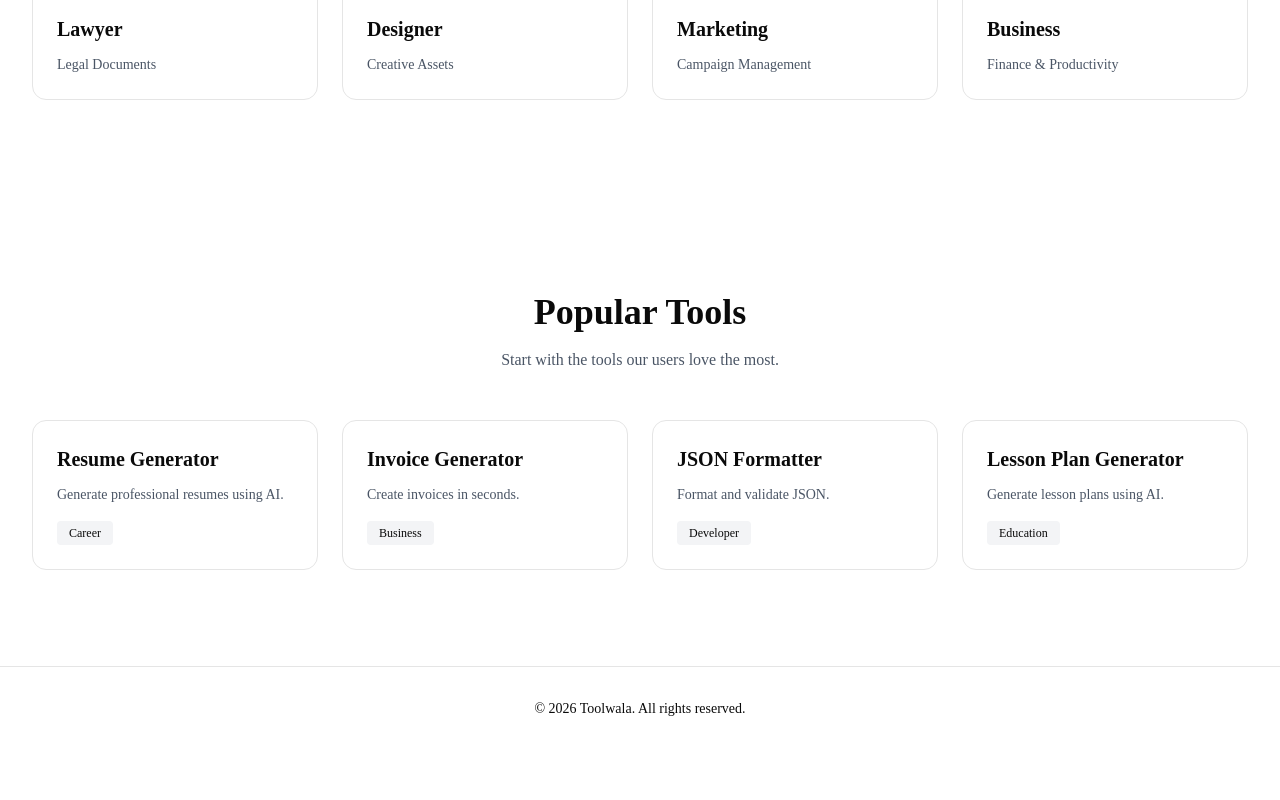
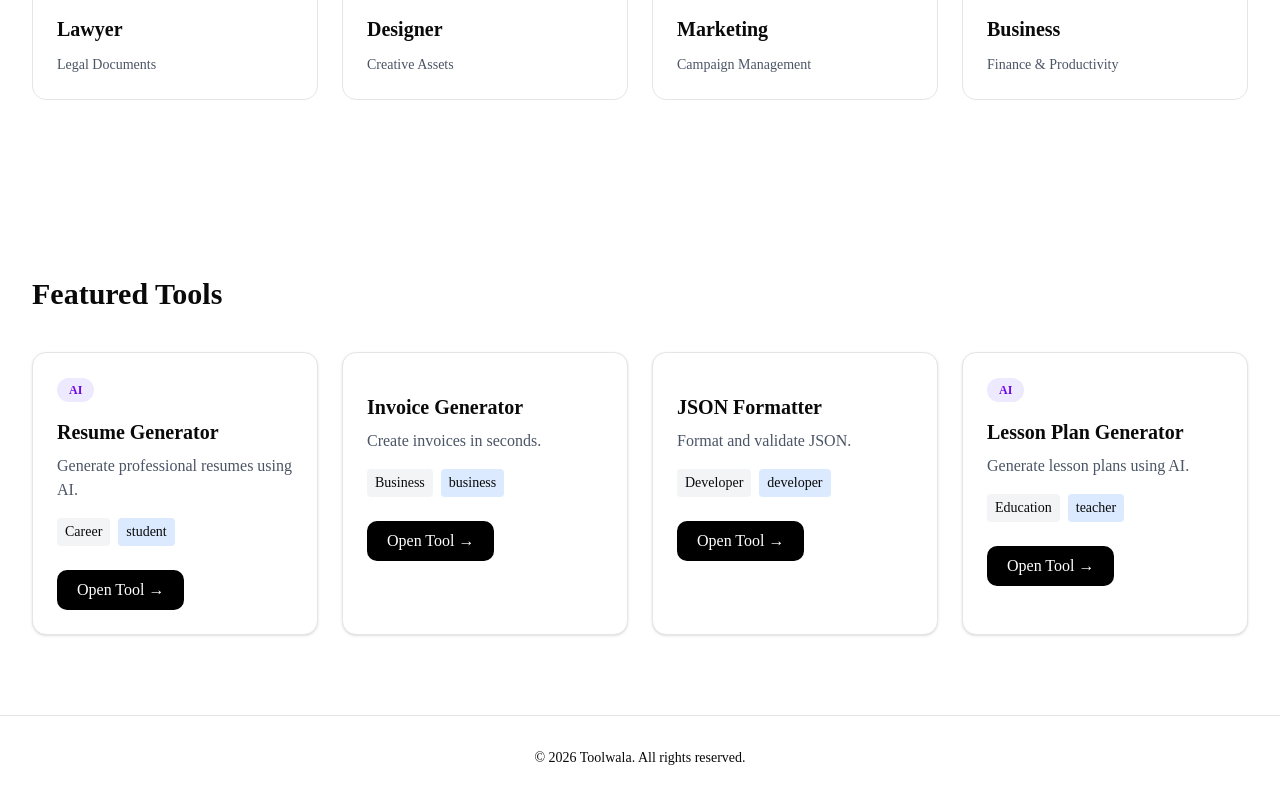
Before and after one commit to Abhinav-Anand9693/toolwala, a Next.js app: page / in a window 1280 px wide. Shown: the part 1335-2135 px from the top of the page. Before the commit the page ends 2086 px from the top, so only its background shows below. Built offline with nearby package versions, Linux system fonts and the light colour scheme.

Commit message:
feat: add reusable tool card and featured tools section

```diff
--- a/package.json
+++ b/package.json
@@ -12,6 +12,7 @@
   "dependencies": {
     "@base-ui/react": "^1.6.0",
     "@clerk/nextjs": "^7.6.3",
+    "@hookform/resolvers": "^5.6.0",
     "@prisma/client": "^7.9.1",
     "@radix-ui/react-slot": "^1.3.3",
     "@tanstack/react-query": "^5.101.4",
@@ -22,7 +23,7 @@
     "prisma": "^7.9.1",
     "react": "19.2.4",
     "react-dom": "19.2.4",
-    "react-hook-form": "^7.83.0",
+    "react-hook-form": "^7.84.0",
     "shadcn": "^4.16.0",
     "tailwind-merge": "^3.6.0",
     "tw-animate-css": "^1.4.0",
--- a/src/app/page.tsx
+++ b/src/app/page.tsx
@@ -1,7 +1,7 @@
 import Hero from "@/components/home/Hero";
 import SearchSection from "@/components/home/SearchSection";
 import ProfessionGrid from "@/components/home/ProfessionGrid";
-import PopularTools from "@/components/home/PopularTools";
+import FeaturedTools from "@/components/home/FeaturedTools";
 
 export default function HomePage() {
   return (
@@ -9,7 +9,7 @@ export default function HomePage() {
       <Hero />
       <SearchSection />
       <ProfessionGrid />
-      <PopularTools />
+      <FeaturedTools />
     </>
   );
 }
--- /dev/null
+++ b/src/components/home/FeaturedTools.tsx
@@ -0,0 +1,21 @@
+import { tools } from "@/config/tools";
+import ToolCard from "@/components/tool/ToolCard";
+import Container from "@/components/layout/Container";
+
+export default function FeaturedTools() {
+  return (
+    <section className="py-20">
+      <Container>
+        <h2 className="mb-10 text-3xl font-bold">
+          Featured Tools
+        </h2>
+
+        <div className="grid gap-6 md:grid-cols-2 lg:grid-cols-4">
+          {tools.slice(0, 4).map((tool) => (
+            <ToolCard key={tool.id} tool={tool} />
+          ))}
+        </div>
+      </Container>
+    </section>
+  );
+}
--- /dev/null
+++ b/src/components/tool/ToolCard.tsx
@@ -0,0 +1,43 @@
+import Link from "next/link";
+import { Tool } from "@/types/tool";
+
+type ToolCardProps = {
+  tool: Tool;
+};
+
+export default function ToolCard({ tool }: ToolCardProps) {
+  return (
+    <div className="rounded-xl border bg-white p-6 shadow-sm transition hover:shadow-lg">
+      {tool.isAI && (
+        <span className="inline-block rounded-full bg-violet-100 px-3 py-1 text-xs font-semibold text-violet-700">
+          AI
+        </span>
+      )}
+
+      <h3 className="mt-4 text-xl font-bold">
+        {tool.title}
+      </h3>
+
+      <p className="mt-2 text-gray-600">
+        {tool.description}
+      </p>
+
+      <div className="mt-4 flex gap-2">
+        <span className="rounded bg-gray-100 px-2 py-1 text-sm">
+          {tool.category}
+        </span>
+
+        <span className="rounded bg-blue-100 px-2 py-1 text-sm">
+          {tool.profession}
+        </span>
+      </div>
+
+      <Link
+        href={`/tool/${tool.id}`}
+        className="mt-6 inline-block rounded-lg bg-black px-5 py-2 text-white transition hover:bg-gray-800"
+      >
+        Open Tool →
+      </Link>
+    </div>
+  );
+}
--- a/src/processors/JSONProcessor.ts
+++ b/src/processors/JSONProcessor.ts
@@ -1,8 +1,15 @@
-export function JSONProcessor(data: unknown) {
-  console.log("JSON Processor Running");
+export function JSONProcessor(input: string) {
+  try {
+    const parsed = JSON.parse(input);
 
-  return {
-    success: true,
-    result: JSON.stringify(data, null, 2),
-  };
+    return {
+      success: true,
+      result: JSON.stringify(parsed, null, 2),
+    };
+  } catch {
+    return {
+      success: false,
+      result: "Invalid JSON",
+    };
+  }
 }
--- /dev/null
+++ b/src/schemas/jsonFormatter.schema.ts
@@ -0,0 +1,11 @@
+import { z } from "zod";
+
+export const jsonFormatterSchema = z.object({
+  json: z
+    .string()
+    .min(1, "JSON is required"),
+});
+
+export type JsonFormatterForm = z.infer<
+  typeof jsonFormatterSchema
+>;
```
Also changed, not shown: src/tools/json-formatter/config.ts (added), src/tools/json-formatter/processor.ts (added), src/tools/json-formatter/schemas.ts (added), 1 other file (tests, documents, lock files or other folders).
